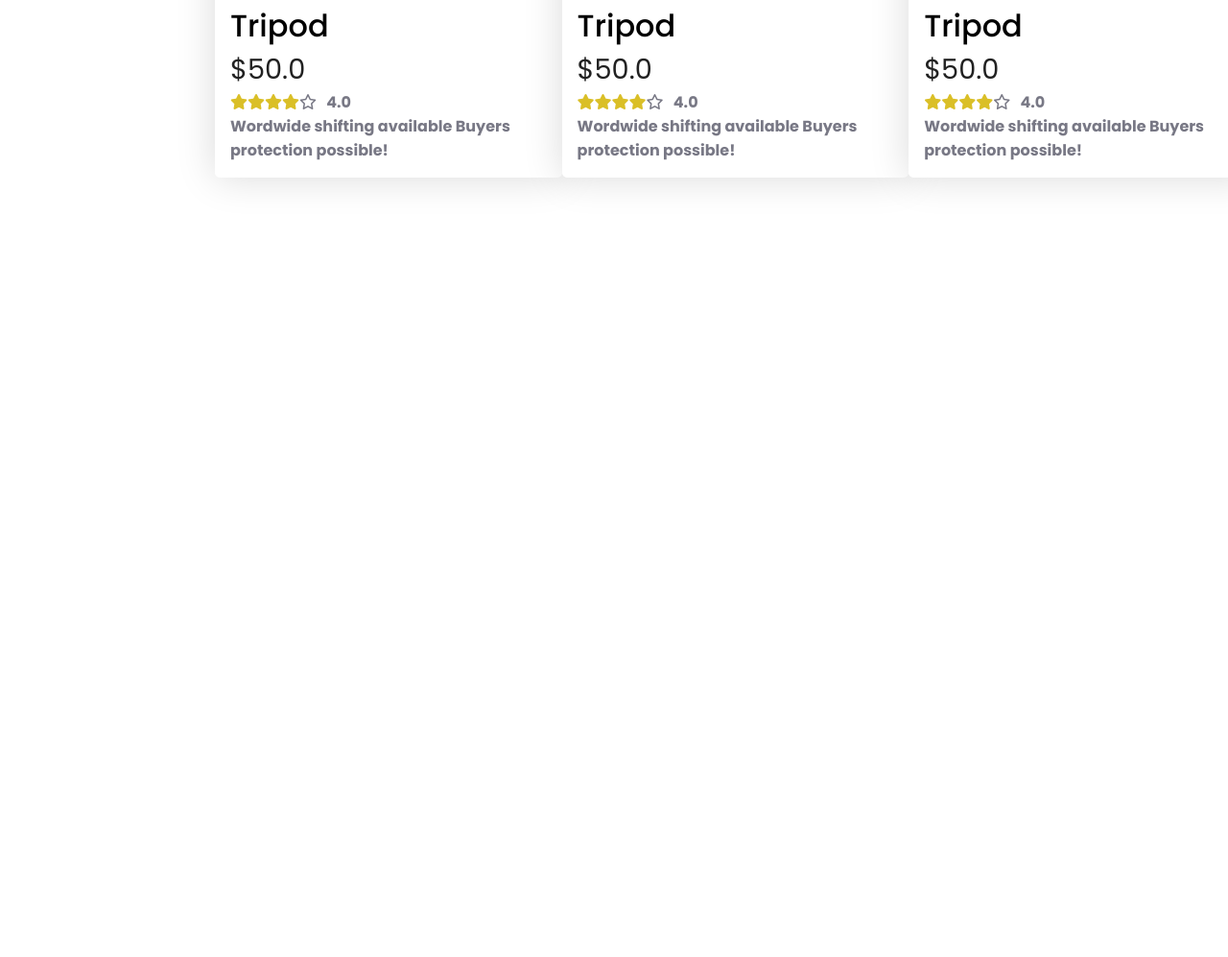
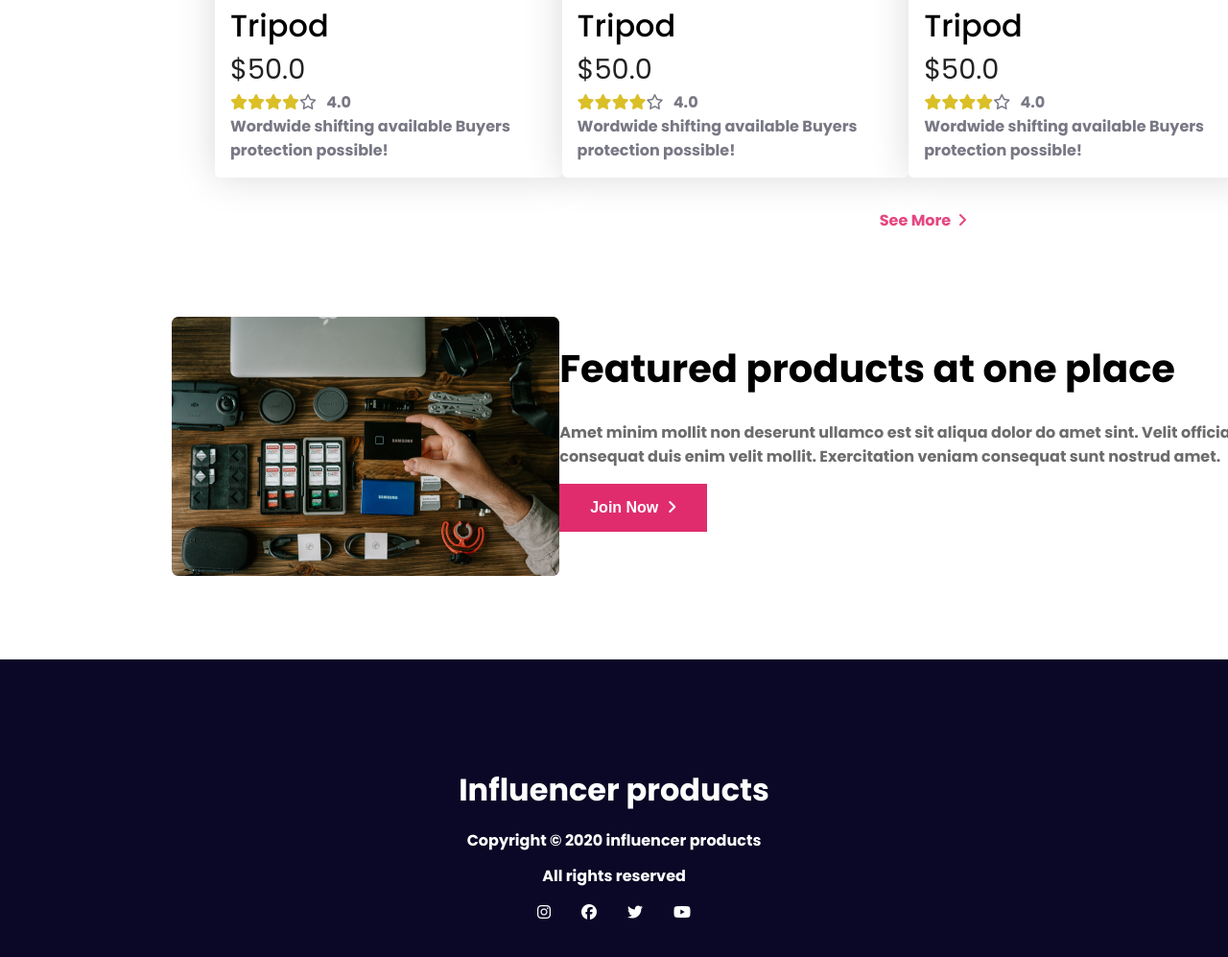
Before and after one commit to SudiptaRoy05/influencer-gear, a plain HTML site: page index.html in a window 1280 px wide. Shown: the part 2360-3357 px from the top of the page at 96% size. Before the commit the page ends 2665 px from the top, so only its background shows below. Drawn offline with Linux system fonts and the light colour scheme.

Commit message:
complete

```diff
--- a/index.html
+++ b/index.html
@@ -135,9 +135,32 @@
                     Buyers protection possible!</p>
             </div>
         </div>
+        <p id="btm-right">See More &nbsp;<i class="fa-solid fa-angle-right"></i></p>
+      </section>
+      <section class="feature-product-container">
+        <div class="feature-product d-flex">
+            <div class="feature-img">
+                <img src="./images/gear.png" alt="">
+            </div>
+            <div class="feature-docs">
+                <h1>Featured products at one place</h1>
+                <P>Amet minim mollit non deserunt ullamco est sit aliqua dolor do amet sint. Velit officia consequat duis enim velit mollit. Exercitation veniam consequat sunt nostrud amet.</P>
+                <button class="btn-secondary">Join Now &nbsp;<i class="fa-solid fa-angle-right"></i> </button>
+            </div>
+        </div>
       </section>
     </main>
-    <footer></footer>
+    <footer class="footer-area">
+        <h1>Influencer products</h1>
+        <p>Copyright &copy; 2020  influencer products</p>
+        <p>All rights reserved</p>
+        <div class="social-links d-flex">
+            <p><i class="fa-brands fa-instagram"></i></p>
+            <p><i class="fa-brands fa-facebook"></i></p>
+            <p><i class="fa-brands fa-twitter"></i></p>
+            <p><i class="fa-brands fa-youtube"></i></p>
+        </div>
+    </footer>
     <script
       src="https://kit.fontawesome.com/9ebbcb81ff.js"
       crossorigin="anonymous"
--- a/style.css
+++ b/style.css
@@ -29,6 +29,15 @@ body {
   padding: 1rem 2.2rem;
   font-size: 1rem;
   font-weight: 700;
+}
+
+.btn-secondary {
+  color: white;
+  font-size: 1rem;
+  font-weight: 700;
+  padding: 1rem 2rem;
+  background-color: rgb(224, 44, 109);
+  border: none;
 }
 
 /* -------------Nav Styles_-------------- */
@@ -152,6 +161,64 @@ body {
   font-size: 1.8rem;
   font-weight: 400;
 }
-#golden{
+#golden {
   color: rgb(218, 191, 39);
 }
+#btm-right {
+  text-align: right;
+  margin-right: 3rem;
+  color: rgba(224, 44, 109, 0.87);
+  font-size: 1rem;
+  font-weight: 700;
+}
+
+/* ------------------feature container -------------------- */
+
+.feature-product-container {
+  width: 72vw;
+  margin: 5rem auto;
+  justify-content: space-around;
+
+}
+
+.feature-img {
+  width: 100%;
+}
+
+.feature-docs h1 {
+  font-size: 2.5rem;
+  font-weight: 700;
+  margin: 1.5rem 0;
+}
+.feature-docs p {
+  width: 45.3rem;
+  color: rgb(108, 108, 108);
+  font-size: 1rem;
+  font-weight: 700;
+  margin-bottom: 1rem;
+}
+
+/* -----------------footer ------------------------ */
+.footer-area {
+  background-color: rgb(10, 8, 38);
+  padding: 7rem;
+  text-align: center;
+  color: white;
+}
+
+.footer-area h1 {
+  font-size: 2rem;
+  font-weight: 700;
+  margin-bottom: 1rem;
+}
+.footer-area p {
+  font-size: 1rem;
+  font-weight: 700;
+  margin-bottom: 0.8rem;
+}
+
+.social-links{
+  justify-content: center;
+  align-items: center;
+  gap: 2rem;
+}
```
